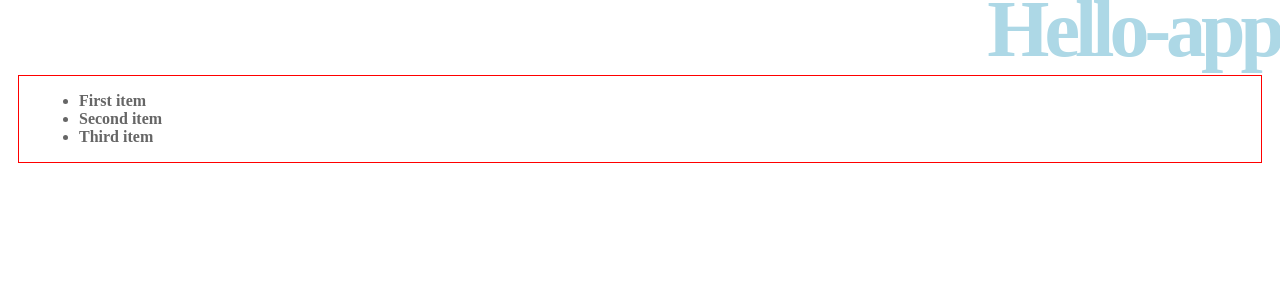
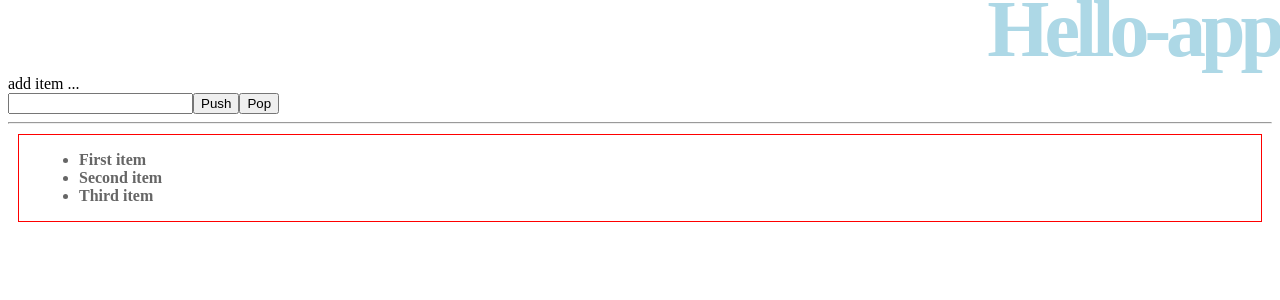
Before and after one commit to Serizawa1994/angular-study, an Angular app: page / in a window 1280 px wide. Shown: the top 300 px of the page. Built offline with nearby package versions, Linux system fonts and the light colour scheme.

Commit message:
studying how to recall method in other conmponents by id

```diff
--- a/src/app/hello/hello.component.html
+++ b/src/app/hello/hello.component.html
@@ -1,4 +1,13 @@
 <div id="body">
     <h1>{{title}}</h1>
-    <app-message [content]="message" (action)="doClick($event)"></app-message>
+    <div>
+        add item ...
+    </div>
+    <div>
+        <input #input1 type="text">
+        <button (click)="list1.push(input1.value)">Push</button>
+        <button (click)="list1.pop()">Pop</button>
+    </div>
+    <hr>
+    <app-message #list1 [content]="message" (action)="doClick($event)"></app-message>
 </div>
--- a/src/app/message/message.component.ts
+++ b/src/app/message/message.component.ts
@@ -18,4 +18,11 @@ export class MessageComponent implements OnInit {
     this.action.emit(event);
   }
 
+  push(item:string){
+    this.content.push(item);
+  }
+
+  pop(){
+    this.content.pop();
+  }
 }
```
